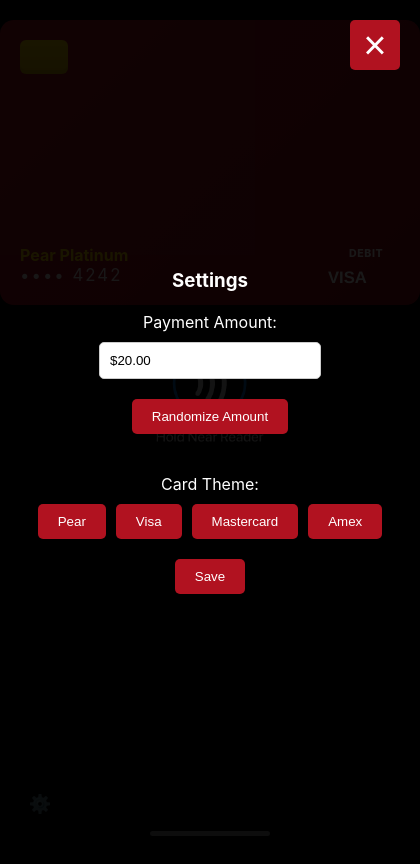
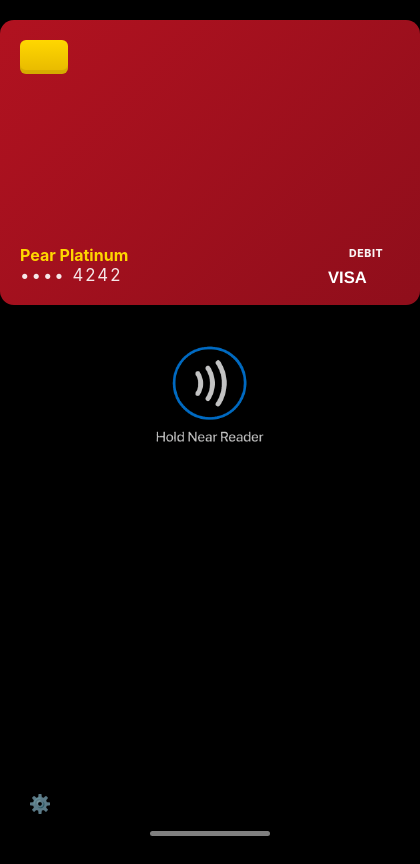
Before and after one commit to jzaval17/payAI, an Electron app: page index.html in a window 420 px wide. Drawn offline with Linux system fonts and the light colour scheme.

Commit message:
Save swettings

```diff
--- a/app.js
+++ b/app.js
@@ -258,29 +258,29 @@
 const themeBtns = document.querySelectorAll('.theme-btn');
 
 // Load saved settings
-const savedAmount = localStorage.getItem('prankpay-amount') || '$20.00';
+const savedAmount = localStorage.getItem('prankpay-amount') || '20.00';
 const savedTheme = localStorage.getItem('prankpay-theme') || 'pear';
-overlayAmount.textContent = savedAmount;
+overlayAmount.textContent = '$' + savedAmount;
 amountInput.value = savedAmount;
 card.className = `fake-card ${savedTheme}`;
 document.getElementById(`theme-${savedTheme}`).classList.add('active');
 
 // Ensure settings panel is hidden on load
-settingsPanel.hidden = true;
+settingsPanel.style.display = 'none';
 
 // Force hide on window load
 window.addEventListener('load', () => {
-  settingsPanel.hidden = true;
+  settingsPanel.style.display = 'none';
 });
 
 // Show settings
 settingsBtn.addEventListener('click', () => {
-  settingsPanel.hidden = false;
+  settingsPanel.style.display = 'flex';
 });
 
 // Close settings
 settingsClose.addEventListener('click', () => {
-  settingsPanel.hidden = true;
+  settingsPanel.style.display = 'none';
 });
 
 // Randomize amount
@@ -305,10 +305,10 @@
 saveSettings.addEventListener('click', () => {
   const newAmount = amountInput.value.trim();
   if (newAmount) {
-    overlayAmount.textContent = newAmount;
+    overlayAmount.textContent = '$' + newAmount;
     localStorage.setItem('prankpay-amount', newAmount);
   }
   const activeTheme = document.querySelector('.theme-btn.active').id.replace('theme-', '');
   localStorage.setItem('prankpay-theme', activeTheme);
-  settingsPanel.hidden = true;
+  settingsPanel.style.display = 'none';
 });
--- a/index.html
+++ b/index.html
@@ -46,8 +46,8 @@
   <div id="settings-panel" class="settings-panel" hidden>
     <button id="settings-close" class="settings-close" aria-label="Close Settings">×</button>
     <h3>Settings</h3>
-    <label for="amount-input">Payment Amount:</label>
-    <input type="text" id="amount-input" value="$20.00" placeholder="$20.00">
+    <label for="amount-input">Payment Amount ($):</label>
+    <input type="number" id="amount-input" min="0" step="0.01" placeholder="20.00">
     <button id="randomize-amount">Randomize Amount</button>
     <br><br>
     <label>Card Theme:</label>
```
